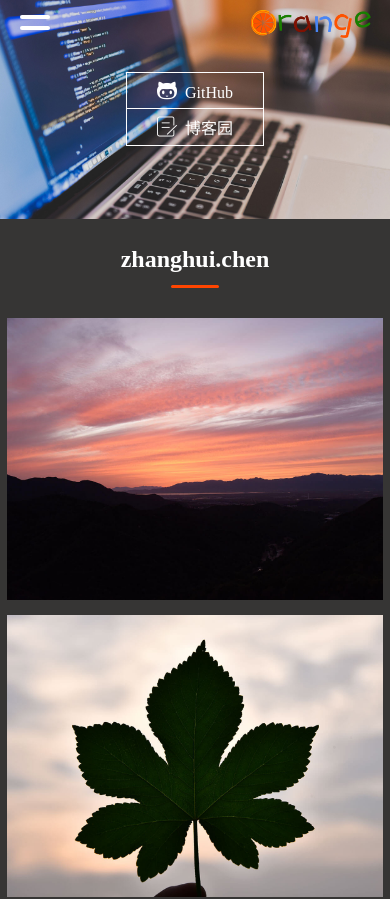
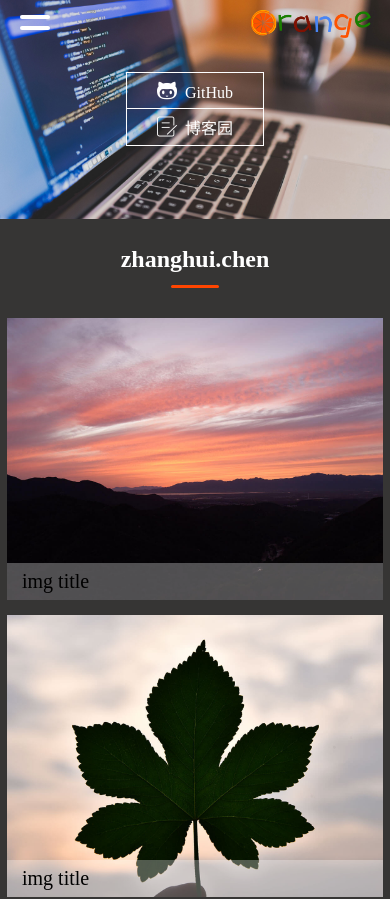
Before and after one commit to chen8000/orange, a React app: page /home in a window 390 px wide. Shown: the top 899 px of the page. Built offline with nearby package versions, Linux system fonts and the light colour scheme.

Commit message:
优化todo模块

```diff
--- a/src/components/home/todo/index.jsx
+++ b/src/components/home/todo/index.jsx
@@ -31,6 +31,7 @@ class Todo extends Component {
 
                                 <Placeholder url={`/img/home/todo/placeholder.png`}/>
                                 <div className={ homeStyle.todos }>
+                                    <p>img title</p>
                                     <img src={res.imgUrl} alt=""/>
                                 </div>
                             </li>
--- a/src/components/home/todo/index.scss
+++ b/src/components/home/todo/index.scss
@@ -44,6 +44,17 @@
 
                 @include wh(100%, 100%);
 
+                p{
+                    position: absolute;
+                    left:0;
+                    bottom:10%;
+                    z-index: 3;
+                    transform: translateX(0);
+                    opacity: 0;
+                    font-size:20px;
+                    @include transition(1s);
+                }
+
                 img{
                     @include wh(100%);
                     @include transition(1.6s);
@@ -57,8 +68,9 @@
                     top:0;
                     left:0;
                     @include wh(100%, 100%);
-                    @include bg(rgba(0,0,0,.2));
+                    @include bg(rgba(0,0,0,0));
                     @include transition(1s);
+                    z-index: 2;
                 }
                 &:hover h2::after{
                     width:1em;
@@ -68,7 +80,11 @@
                     transform: scale(1.15);
                 }
                 &:hover::after{
-                    @include bg(rgba(0,0,0,0));
+                    @include bg(rgba(255,255,255,.3));
+                }
+                &:hover p{
+                    transform: translateX(80%);
+                    opacity: 1;
                 }
 
             }
@@ -83,6 +99,23 @@
 @media all and (max-width: 992px){
     .todo ul li {
         width:50%;
+        .todos{
+            p{
+                opacity: 1;
+                transform: translateX(0);
+                bottom: 0;
+                padding:7px 15px;
+                @include wh(100%);
+                @include bg(rgba(255,255,255,.3))
+            }
+            &:after{
+                display: none;
+            }
+            &:hover p{
+                transform: translateX(0);
+            }
+        }
+
     }
 }
 
```
